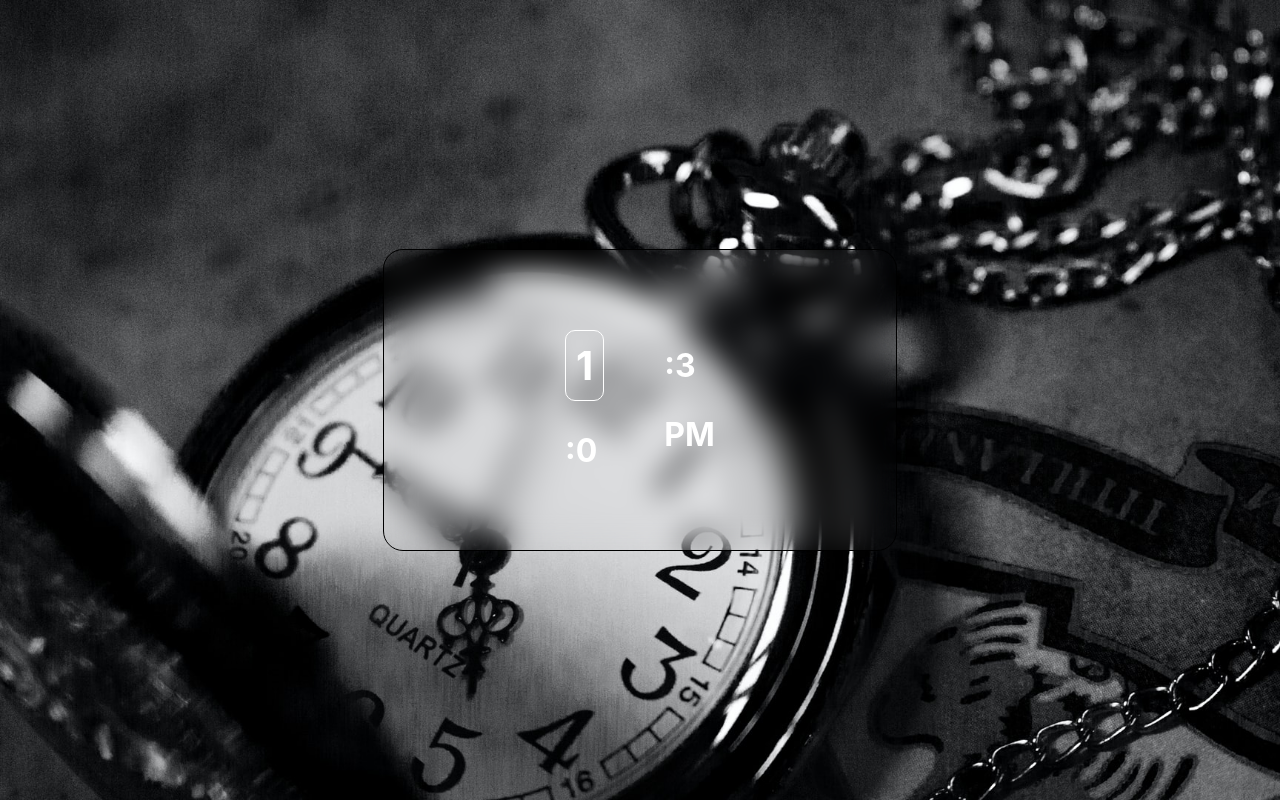
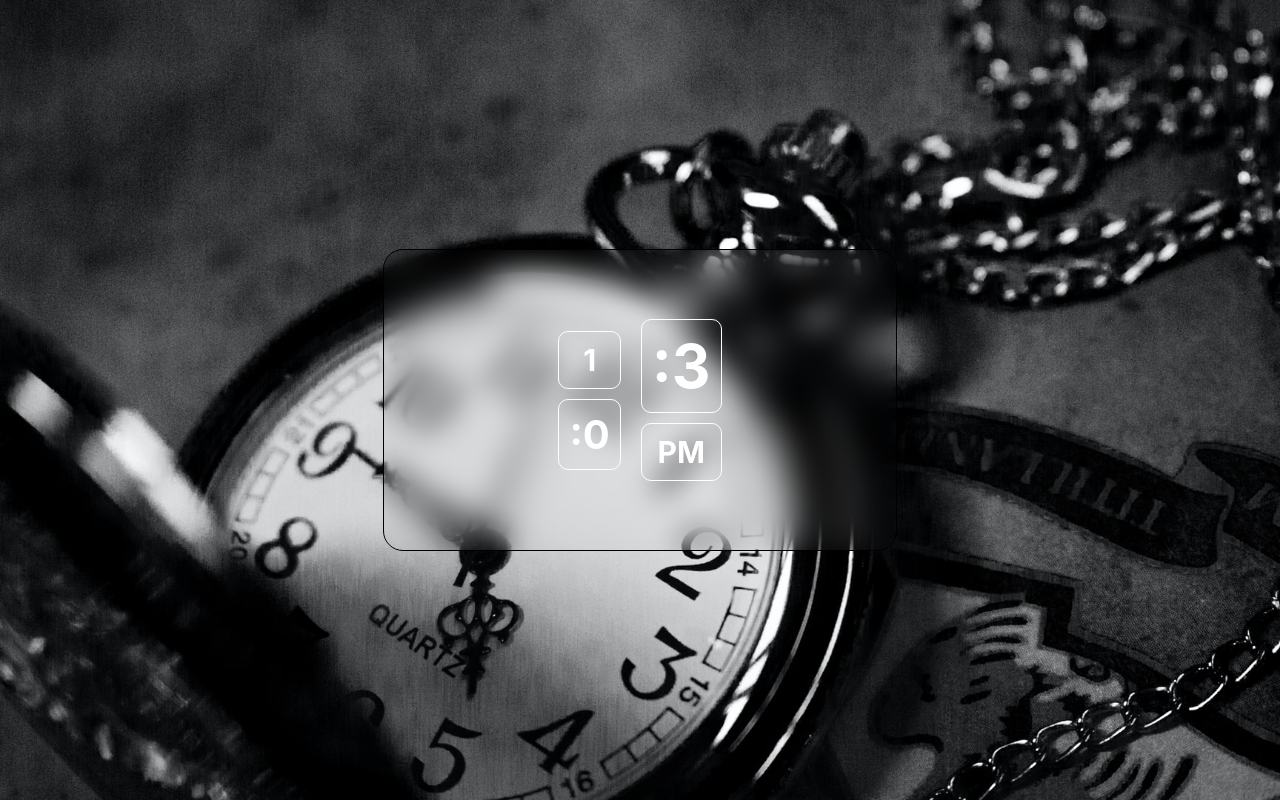
Before and after one commit to ShaileshBisht/Gsap-timer, a React (Create React App) app: page / in a window 1280 px wide. Built offline with nearby package versions, Linux system fonts and the light colour scheme.

Commit message:
styling more

```diff
--- a/src/component/Timer.css
+++ b/src/component/Timer.css
@@ -11,24 +11,40 @@
 
 .left_hour {
   padding: 10px;
+  font-size: 30px;
+  border-radius: 10px;
+  border: 1px solid;
+  color: white;
+  text-align: center;
+  margin: 10px;
+}
+
+.left_minutes {
+  padding: 10px;
   font-size: 40px;
   border-radius: 10px;
   border: 1px solid;
   color: white;
-  margin: 30px;
-}
-
-.left_minutes {
-  color: white;
-  margin: 30px;
+  text-align: center;
+  margin: 10px;
 }
 
 .right_sec {
+  padding: 10px;
+  font-size: 60px;
+  border-radius: 10px;
+  border: 1px solid;
   color: white;
-  margin: 30px;
+  text-align: center;
+  margin: 10px;
 }
 
 .right_amPm {
+  padding: 10px;
+  font-size: 30px;
+  border-radius: 10px;
+  border: 1px solid;
   color: white;
-  margin: 30px;
+  text-align: center;
+  margin: 10px;
 }
```
